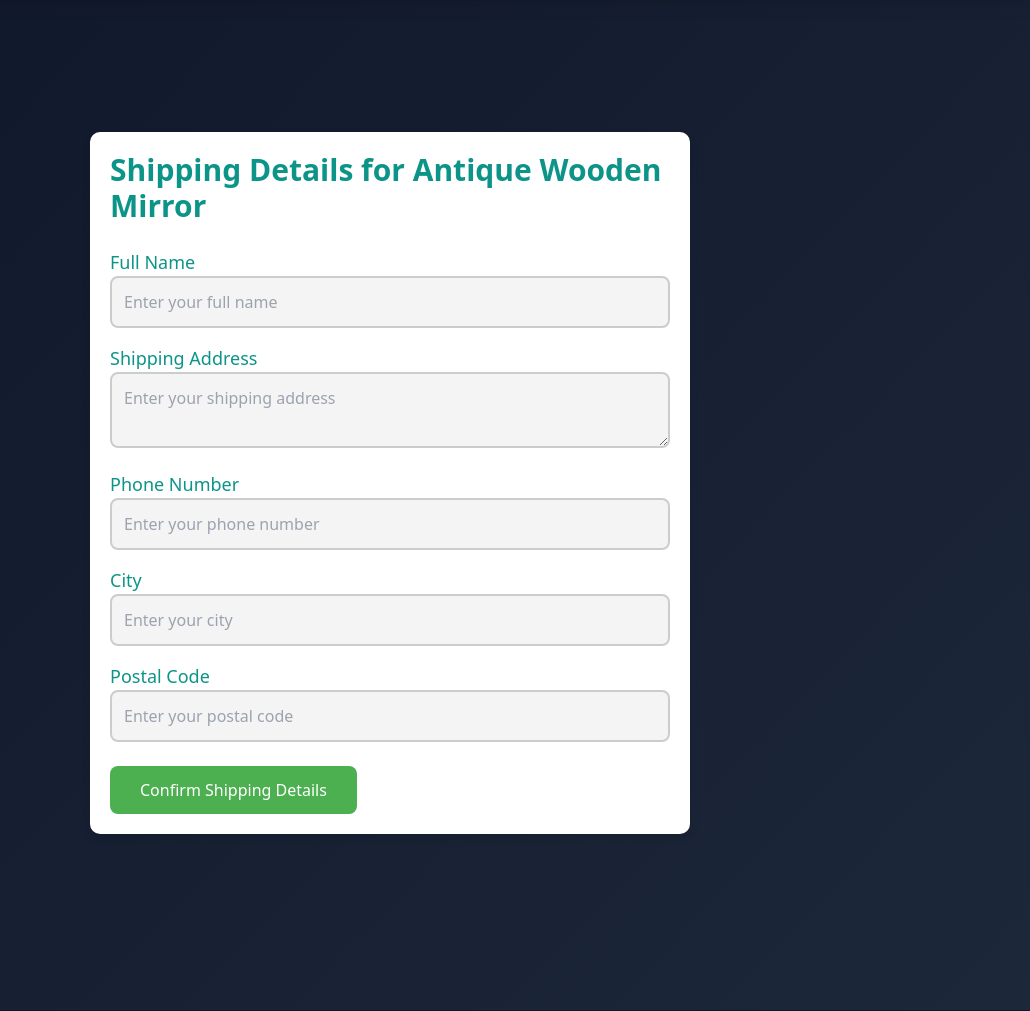
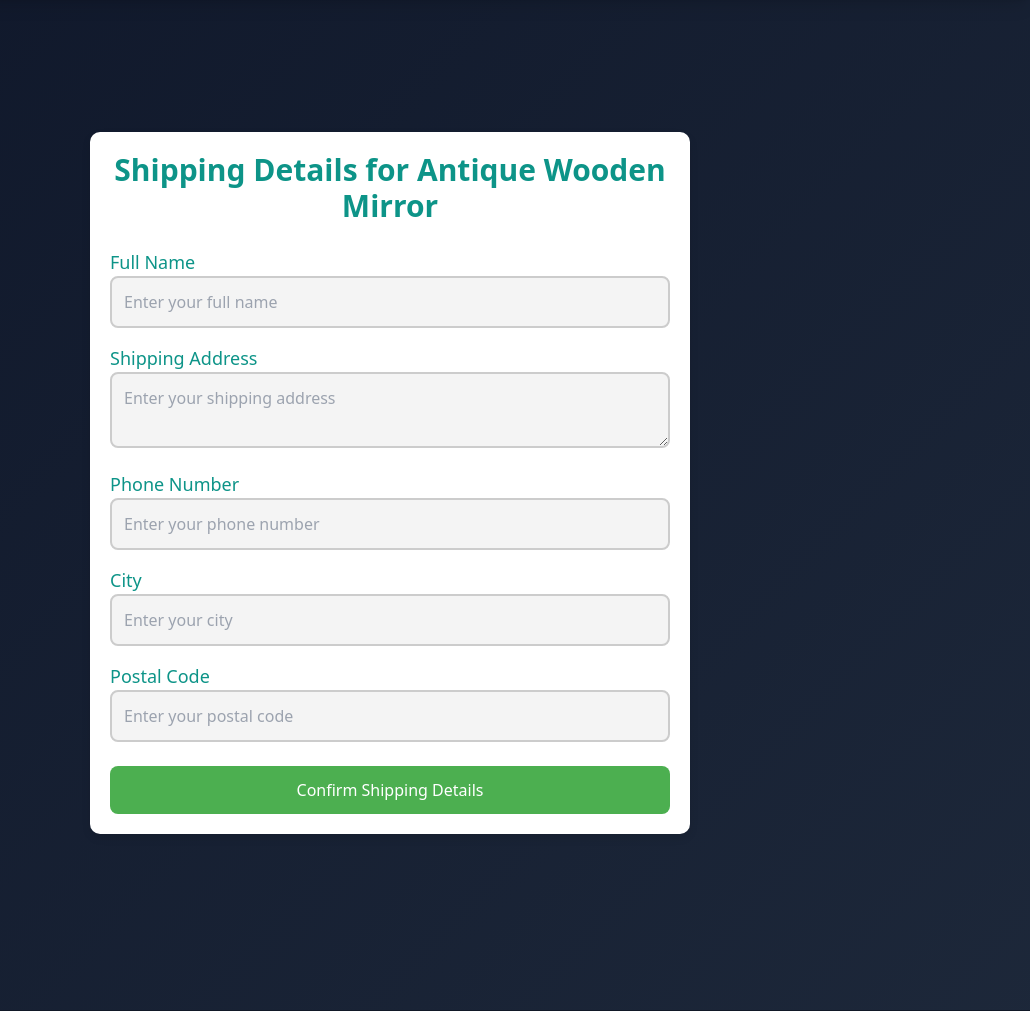
Before and after one commit to anushka00266/Thriftly, a Django app: page /items/2/shipping_details/ in a window 1280 px wide. Shown: the part 76-1087 px from the top of the page, without its empty margins (250-1280 px from the left). Run offline with Django 5.2, Linux system fonts and the light colour scheme; a user stored in the database is signed in; data comes from the database, SQL or seed files in the repository; some libraries are stand-ins or nearby versions.

Commit message:
Update shipping_details.html

```diff
--- a/item/templates/item/shipping_details.html
+++ b/item/templates/item/shipping_details.html
@@ -64,7 +64,7 @@
 
 <div class="container mx-auto px-6 py-12">
     <div class="form-container">
-        <h1 class="text-3xl font-semibold text-teal-600 mb-6">Shipping Details for {{ item.name }}</h1>
+        <h1 class="text-3xl font-semibold text-teal-600 mb-6 text-center">Shipping Details for {{ item.name }}</h1>
 
         <form method="POST">
             {% csrf_token %}
@@ -93,7 +93,7 @@
                 <input type="text" name="postal_code" class="custom-form-input" id="id_postal_code" placeholder="Enter your postal code">
             </div>
 
-            <button type="submit" class="form-button mt-6">Confirm Shipping Details</button>
+            <button type="submit" class="form-button mt-6 w-full">Confirm Shipping Details</button>
         </form>
     </div>
 </div>
```
